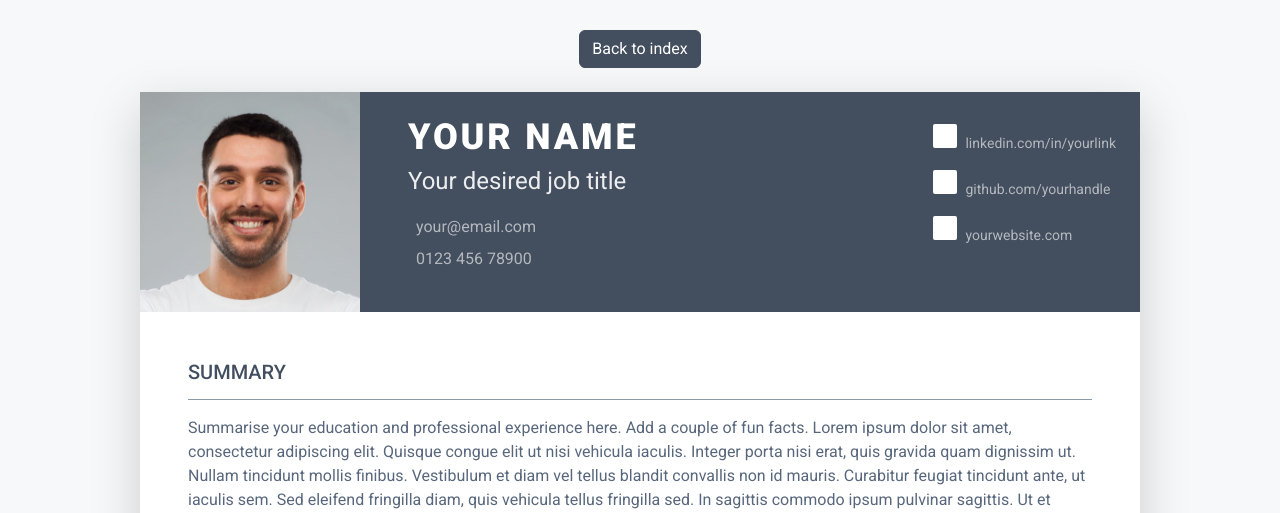
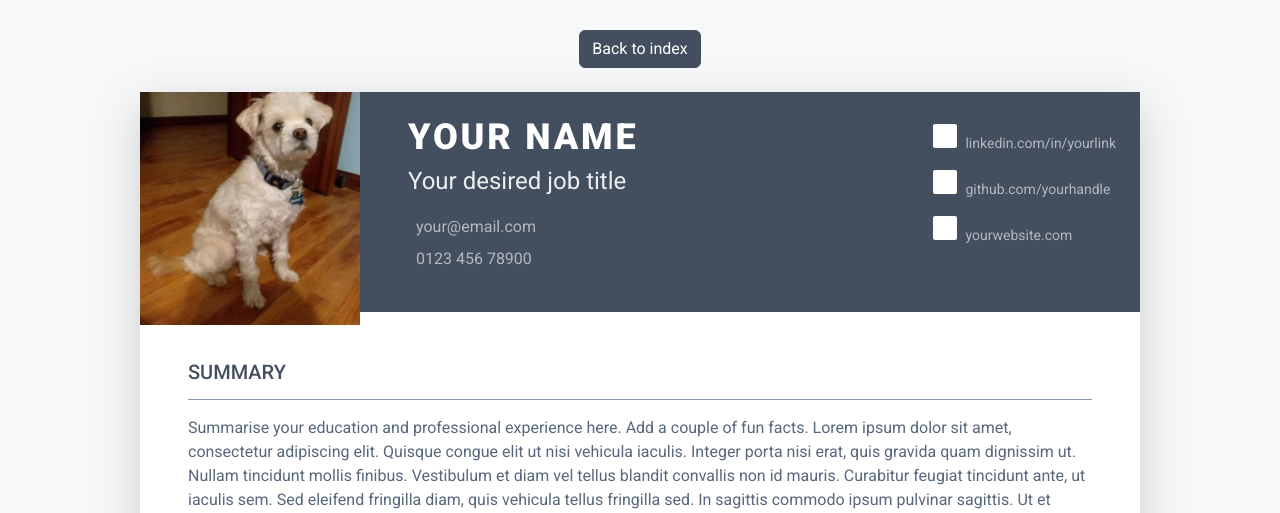
Before and after one commit to sarahogden2017/ASE230_02, a PHP site: page /detail.php?index=0 in a window 1280 px wide. Shown: the top 513 px of the page. Run offline with PHP 8.4, Linux system fonts and the light colour scheme; some libraries are stand-ins or nearby versions.

Commit message:
edited detail.php

```diff
--- a/02/detail.php
+++ b/02/detail.php
@@ -1,9 +1,13 @@
 <?php
 // INSERT DATA HERE.
+$i=$_GET['index'];
+
 $team=[
 		[
 				'name'=>'Sarah Ogden',
 				'role'=>'team member',
+				'image'=>'assets/images/sarah.jpg',
+
 		],
 ]
 ?>
@@ -40,7 +44,7 @@ $team=[
 		    <header class="resume-header pt-4 pt-md-0">
 			    <div class="row">
 				    <div class="col-block col-md-auto resume-picture-holder text-center text-md-start">
-				        <img class="picture" src="assets/images/profile.jpg" alt="">
+				        <img class="picture" src=<?= $team[$i]['image'] ?> alt="">
 				    </div><!--//col-->
 				    <div class="col">
 					    <div class="row p-4 justify-content-center justify-content-md-between">
```
